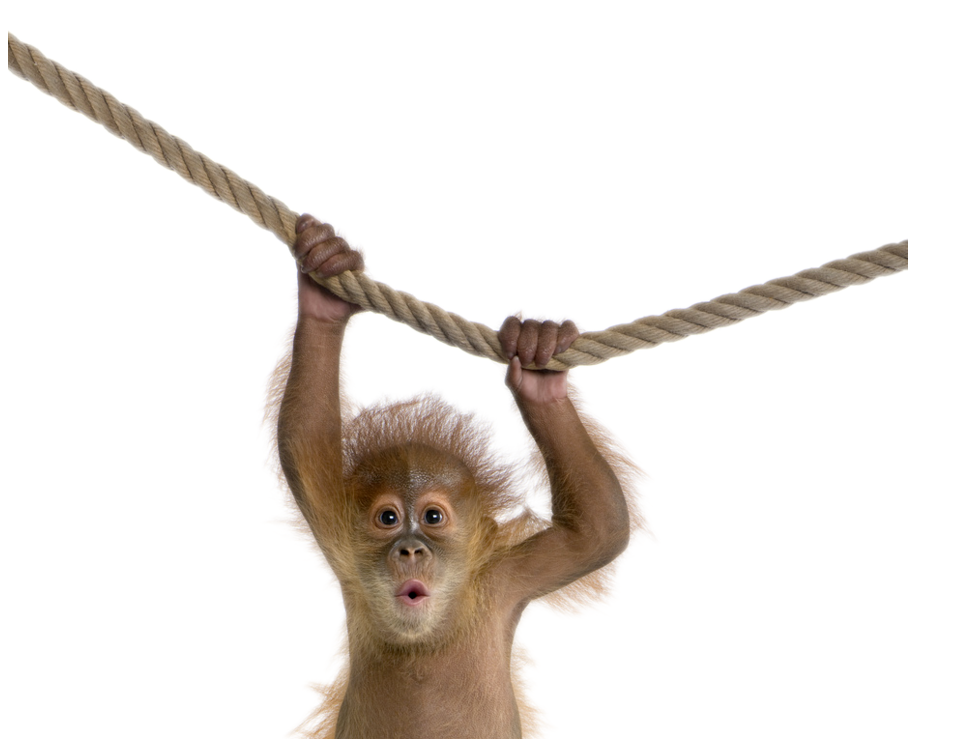
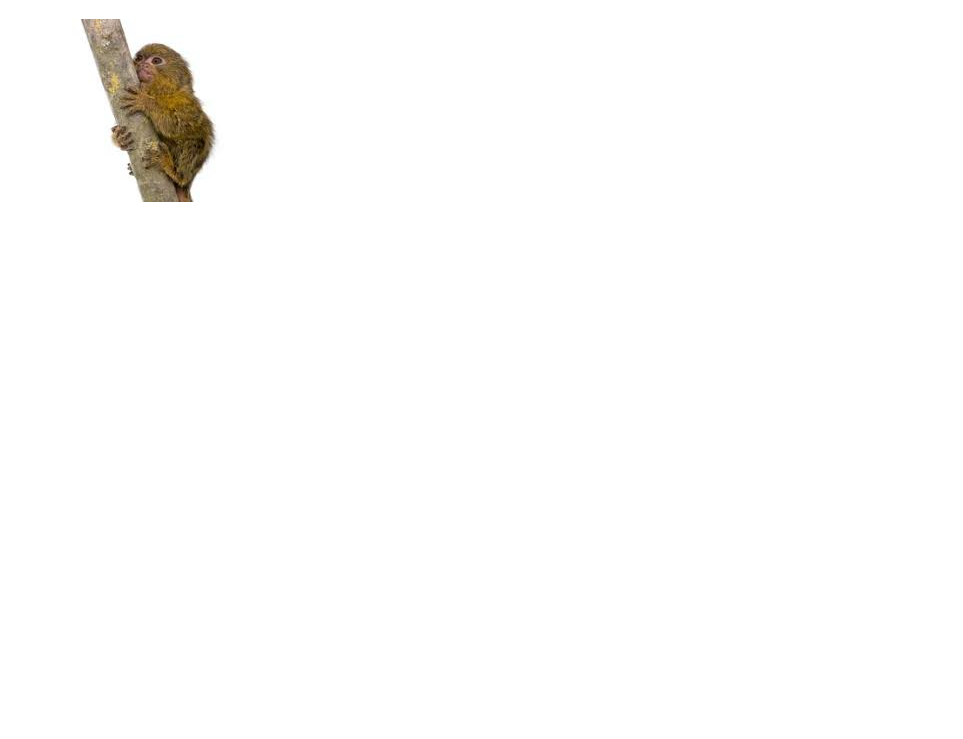
Before and after one commit to wilkigab001/deployLab, a website: page client/index.html in a window 1280 px wide. Shown: the part 61-800 px from the top of the page, without its empty margins (0-963 px from the left). Drawn offline with Linux system fonts and the light colour scheme; files whose address does not match are found by name.

Commit message:
How many times am I going to have to test this

```diff
--- a/client/index.html
+++ b/client/index.html
@@ -9,6 +9,6 @@
 <body>
     <h1>Finger Monkeys</h1>
 
-    <img src="/Users/PAPAGABE/foundations/week6/wednesday/deploymentab/photos/fingMonkey.png">
+    <img src="/Users/PAPAGABE/foundations/week6/wednesday/deploymentab/photos/download.jpeg">
 </body>
 </html>
```
Also changed, not shown: photos/download.jpeg (added).
